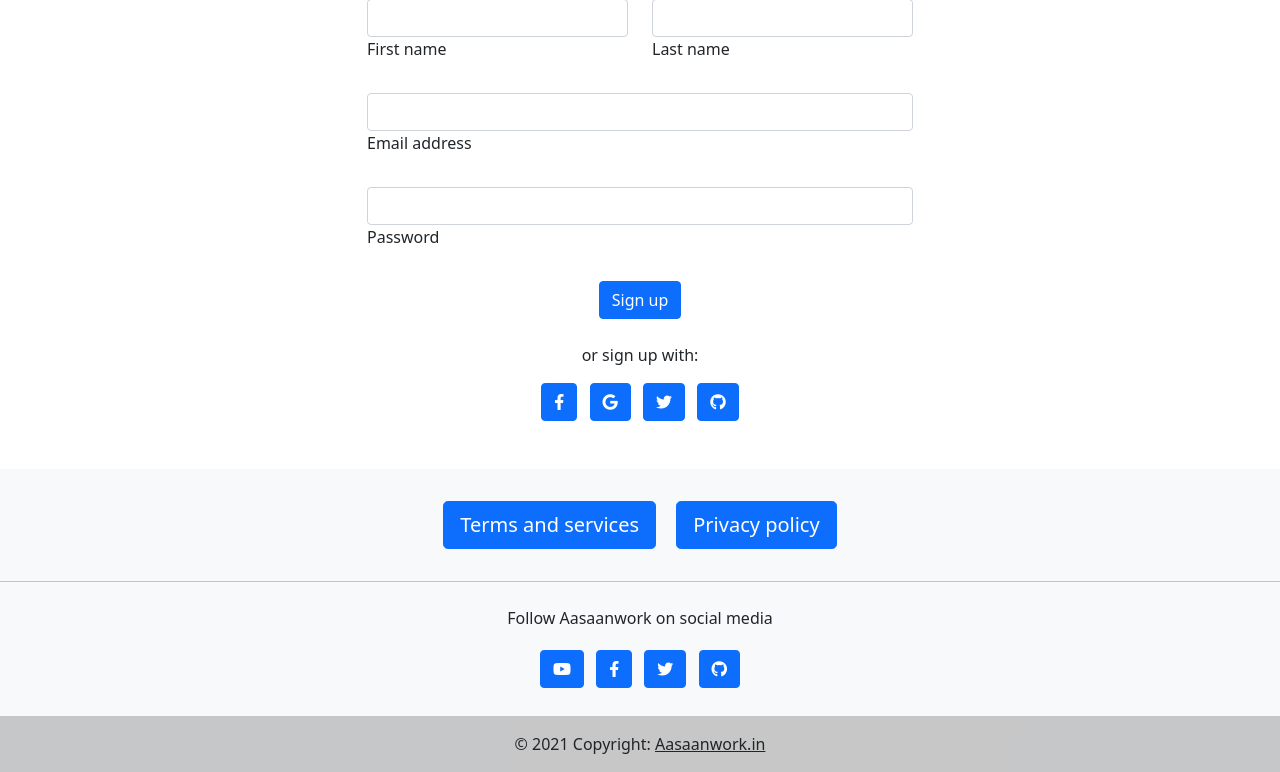
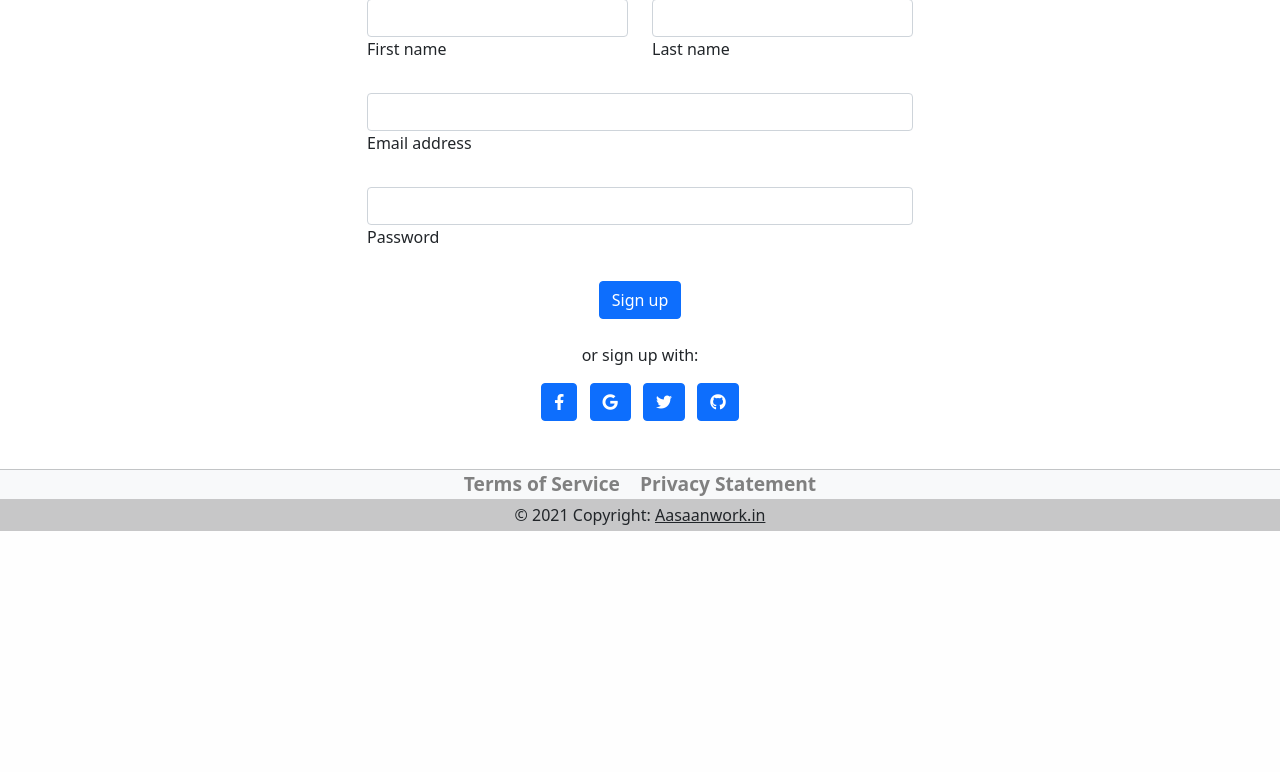
Before and after one commit to progalaxyelabs/aasaanwork, a CodeIgniter 4 app: the page made by app/Views/landing.php in a window 1280 px wide. Shown: the part 2072-2844 px from the top of the page. After the commit the page ends 2603 px from the top, so only its background shows below. Run offline with PHP 8.4 and a stand-in for CodeIgniter, Linux system fonts and the light colour scheme; the template is opened without the code that fills it, so the values that code supplies are empty; some libraries are stand-ins or nearby versions.

Commit message:
removed social media in footer

```diff
--- a/app/Views/landing.php
+++ b/app/Views/landing.php
@@ -23,17 +23,27 @@
     <!--Main Navigation-->
     <header>
         <style>
+        #footer-anchor {
+            color: grey;
+            font-size: 120%;
+            font-weight: 600;
+            text-decoration: none;
+            padding: 8px;
+        }
         /* Carousel styling */
         nav {
             box-shadow: 0 4px 8px 0 rgba(0, 0, 0, 0.2), 0 6px 20px 0 rgba(0, 0, 0, 0.19);
             /*background: rgba(128,128,128,0.1);*/
         }
+
         .navbar-dark {
             text-shadow: 0 0 0px #fff, 0 0 50px #000000;
         }
+
         .navbar-link {
             text-shadow: 0 0 0px #fff, 0 0 50px #000000;
         }
+
         #introCarousel,
         .carousel-inner,
         .carousel-item,
@@ -97,16 +107,16 @@
                 <div class="collapse navbar-collapse" id="navbarExample01">
                     <ul class="navbar-nav me-auto mb-2 mb-lg-0">
                         <li class="nav-item">
-                            <a class="nav-link active" aria-current="page" href="#intro">Home</a>
+                            <a class="nav-link active" href="#intro">Home</a>
                         </li>
                         <li class="nav-item">
-                            <a class="nav-link" href="" rel="nofollow" target="_blank">About</a>
+                            <a class="nav-link" href="/about">About</a>
                         </li>
                         <li class="nav-item">
-                            <a class="nav-link" href="" target="_blank">Contact</a>
+                            <a class="nav-link" href="/pricing">Pricing</a>
                         </li>
                         <li class="nav-item">
-                            <a class="nav-link" href="" target="_blank">Pricing</a>
+                            <a class="nav-link" href="https://api.whatsapp.com/send/?phone=917075190199&text=Hi&app_absent=0" target="_blank">Contact</a>
                         </li>
                     </ul>
 
@@ -273,7 +283,9 @@
                             <div class="card-body">
                                 <h5 class="card-title">Finding reports</h5>
                                 <p class="card-text">
-                                Reports are auto generated by the UI. All are updated by every second. We provide all necessary information and We have flexible operations. Finally, forget about the reports.
+                                    Reports are auto generated by the UI. All are updated by every second. We provide
+                                    all necessary information and We have flexible operations. Finally, forget about the
+                                    reports.
                                 </p>
                                 <a href="#!" class="btn btn-outline-secondary">Visit</a>
                             </div>
@@ -324,9 +336,9 @@
 
                             <!-- Submit button -->
                             <div class="text-center">
-                            <button type="submit" class="btn btn-primary btn-block mb-4">
-                                Sign up
-                            </button>
+                                <button type="submit" class="btn btn-primary btn-block mb-4">
+                                    Sign up
+                                </button>
                             </div>
 
                             <!-- Register buttons -->
@@ -359,35 +371,18 @@
 
     <!--Footer-->
     <footer class="bg-light text-lg-start">
-        <div class="py-4 text-center">
-            <a role="button" class="btn btn-primary btn-lg m-2" href="" rel="nofollow" target="_blank">
-                Terms and services
-            </a>
-            <a role="button" class="btn btn-primary btn-lg m-2" href="" target="_blank">
-                Privacy policy
-            </a>
-        </div>
+
 
         <hr class="m-0" />
 
-        <div class="text-center py-4 align-items-center">
-            <p>Follow Aasaanwork on social media</p>
-            <a href="" class="btn btn-primary m-1" role="button" rel="nofollow" target="_blank">
-                <i class="fab fa-youtube"></i>
-            </a>
-            <a href="" class="btn btn-primary m-1" role="button" rel="nofollow" target="_blank">
-                <i class="fab fa-facebook-f"></i>
-            </a>
-            <a href="" class="btn btn-primary m-1" role="button" rel="nofollow" target="_blank">
-                <i class="fab fa-twitter"></i>
-            </a>
-            <a href="" class="btn btn-primary m-1" role="button" rel="nofollow" target="_blank">
-                <i class="fab fa-github"></i>
-            </a>
+        <div class="text-center">
+            <a id="footer-anchor" href="/terms-and-conditions">Terms of Service</a>
+            <a id="footer-anchor" href="/privacy-policy">Privacy Statement</a>
+
         </div>
 
         <!-- Copyright -->
-        <div class="text-center p-3" style="background-color: rgba(0, 0, 0, 0.2);">
+        <div class="text-center p-1" style="background-color: rgba(0, 0, 0, 0.2);">
             © 2021 Copyright:
             <a class="text-dark" href="http://aasaanwork.in/">Aasaanwork.in</a>
         </div>
```
